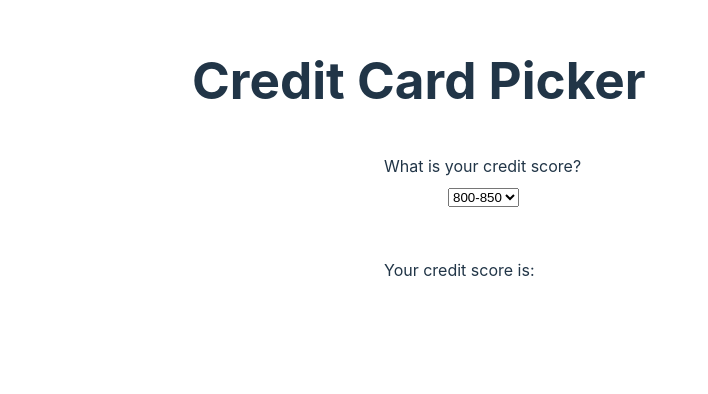
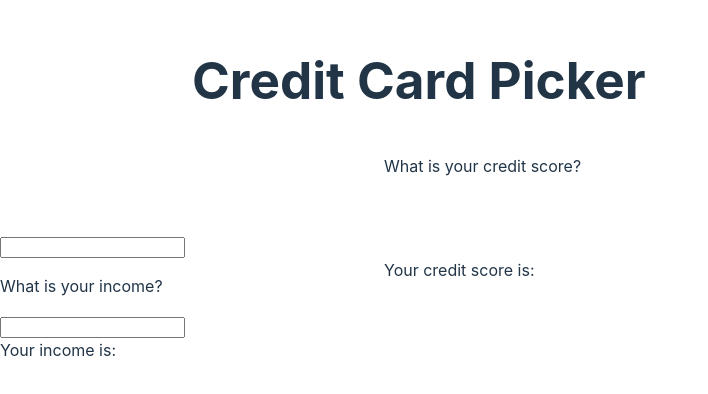
Before and after one commit to bkizenko/CCPicker, a React (Vite) app in the folder client/: page / in a window 1280 px wide. Shown: the part 102-496 px from the top of the page, without its empty margins (0-708 px from the left). Built offline with nearby package versions, Linux system fonts and the light colour scheme.

Commit message:
got the input to work

```diff
--- a/client/src/App.jsx
+++ b/client/src/App.jsx
@@ -1,31 +1,48 @@
-import React, { useState } from 'react'
+import React, { useState } from 'react';
 
 function App() {
-  const [creditScoreRange, setCreditScoreRange] = useState('')
+  const [creditScore, setCreditScore] = useState('');
+  const [income, setIncome] = useState('');
 
   const handleChange = (e) => {
-    setCreditScoreRange(e.target.value)
-  }
+    setCreditScore(e.target.value);
+  };
 
+  const handleChange2 = (e) => {
+    if (income != ' ') {
+      setIncome(e.target.value);
+    }
+  };
   return (
     <>
+      <h1> Credit Card Picker </h1>
+      <div>
+        <p className="cscoreq"> What is your credit score? </p>
+        <input
+          type="text"
+          name="creditScore"
+          id="creditScore"
+          onChange={handleChange}
+          value={creditScore}
+        />
+        <p> What is your income? </p>
+        < input
+          type="text"
+          name="income"
+          id="income"
+          onChange={handleChange2}
+          value={income}
 
-        <h1> Credit Card Picker </h1>
-        <div>
-          <p> What is your credit score? </p>
-          < select name = "creditScoreRange" id = "creditScoreRange" onChange={handleChange}>
-            <option value="Excellent, 800-850"> 800-850 </option>
-            <option value="Very Good, 740-799"> 740-799 </option>
-            <option value="Good, 670-739"> 670-739 </option>
-            <option value="Fair, 580-669"> 580-669 </option>
-            <option value="Poor, 300-579"> 300-579 </option>
-          </select>
-        </div>
-        <div className ="ccscore">
-          Your credit score is: {creditScoreRange}
-        </div>
+        />
+      </div>
+      <div className="cscorea">
+        Your credit score is: {creditScore}
+      </div>
+      <div className="incomeAnswer">
+        Your income  is: {income}
+      </div>
     </>
-  )
+  );
 }
 
-export default App
+export default App;
--- a/client/src/index.css
+++ b/client/src/index.css
@@ -23,6 +23,7 @@ a:hover {
   color: #535bf2;
 }
 
+
 body {
   margin: 0;
   display: flex;
@@ -39,7 +40,7 @@ h1 {
   left: 15%;
 }
 
-p {
+.cscoreq {
   position: absolute;
   top: 30%;
   left: 30%;
@@ -52,11 +53,12 @@ select {
   margin-top: 10px;
 }
 
-.ccscore {
+.cscorea {
   position: absolute;
   top: 45%;
   left: 30%;
 }
+
 
 
 button {
@@ -90,3 +92,15 @@ button:focus-visible {
     background-color: #f9f9f9;
   }
 }
+
+.aincomeq {
+  position: absolute;
+  top: 70%;
+  left: 70%;
+}
+
+.aincomea {
+  position: absolute;
+  top: 80%;
+  left: 70%;
+}
```
